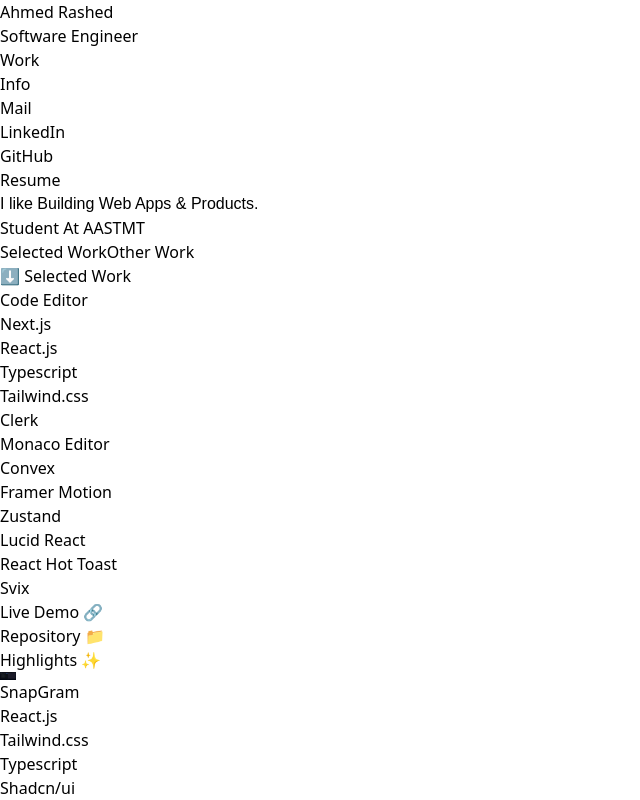
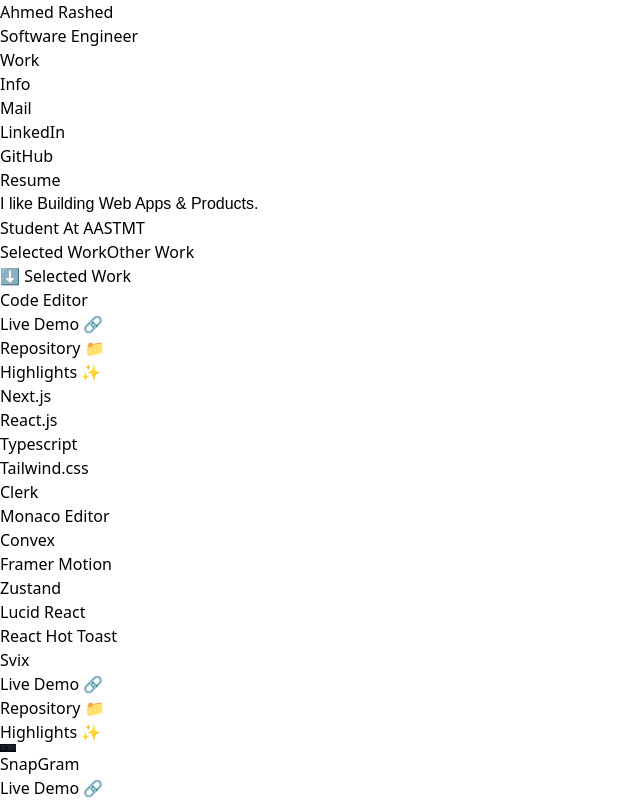
Before and after one commit to legendofnoobs/ProPortfolio, a React (Vite) app: page / in a window 1280 px wide. Shown: the top 800 px of the page, without its empty margins (0-640 px from the left). Built offline with nearby package versions, Linux system fonts and the light colour scheme.

Commit message:
css edits

```diff
--- a/index.html
+++ b/index.html
@@ -8,7 +8,7 @@
     <title>Ahmed Rashed</title>
   </head>
   <body class="bg-zinc-950 text-white">
-    <div class="w-full h-full fixed bg-blue-900/20 blur-[100px] rounded-full -top-2/4 left-1/2 -translate-x-1/2 -z-10"></div>
+    <div class="w-full h-full fixed bg-blue-900/40 blur-[300px] max-[1024px]:blur-[100px] rounded-full -top-2/4 left-1/2 -translate-x-1/2 -z-10"></div>
     <div id="root"></div>
     <script type="module" src="/src/main.jsx"></script>
   </body>
--- a/src/components/ProjectCard.jsx
+++ b/src/components/ProjectCard.jsx
@@ -10,18 +10,38 @@
 		<div className="h-fit w-full p-2 rounded-3xl border-2 border-white/20 hover:shadow-[0px_0px_550px_100px_rgb(66,135,245,0.1)] transition duration-300 ease bg-gradient-to-r from-slate-800 via-slate-400 to-slate-800 group">
 			<div className="max-w-full h-fit p-6 bg-zinc-900 bg-gradient-to-tr from-blue-900 via-zinc-900 to-red-900 rounded-2xl flex flex-col items-start justify-start relative overflow-hidden gap-y-5 max-[450px]:p-3 max-[450px]:bg-gradient-to-t">
 				{/* <div className={`w-96 h-96 absolute bg-red-600/50 blur-[100px] rounded-full -top-52 -right-10 z-0`}></div> */}
-				<div className="flex justify-between items-start gap-x-20 w-full z-20 max-[1200px]:flex-col max-[1200px]:gap-y-5">
-					<div className="flex flex-col gap-y-5">
-						<h1 className="text-3xl z-10">{props.title}</h1>
+				<div className="flex flex-col justify-between items-start gap-5 w-full z-20 max-[1200px]:flex-col max-[1200px]:gap-y-5">
+					<div className="flex flex-row justify-between items-center w-full">
+						<h1 className="text-3xl z-10 text-nowrap">{props.title}</h1>
 						{/* <p className="text-xl z-10 text-wrap max-[540px]:text-base ">{props.description}</p> */}
-						<ul className="flex flex-wrap gap-3">
+						<ul className="flex flex-row gap-5 max-[1200px]:flex-row max-[1200px]:gap-x-5 flex-wrap max-[540px]:flex-row justify-end max-[1500px]:hidden">
+							<li>
+								<a className="text-lg px-3 py-1 bg-green-700/40 border border-transparent transition-all hover:border-green-500 backdrop-blur-lg rounded-lg max-[540px]:text-base" target="_blank" rel="noopener noreferrer" href={props.live}>
+									Live Demo 🔗
+								</a>
+							</li>
+							<li>
+								<a className="text-lg px-3 py-1 bg-yellow-500/40 border border-transparent transition-all hover:border-yellow-500 backdrop-blur-lg rounded-lg max-[540px]:text-base" target="_blank" rel="noopener noreferrer" href={props.gitHUB}>
+									Repository 📁
+								</a>
+							</li>
+							<li>
+								<Link
+									className="text-lg px-3 py-1 bg-blue-500/40 border border-transparent transition-all hover:border-blue-500 backdrop-blur-lg rounded-lg max-[540px]:text-base"
+									to={`work/highlights/${props.id}`}
+								>
+									Highlights ✨
+								</Link>
+							</li>
+						</ul>
+					</div>
+					<div className="w-fit text-nowrap">
+						<ul className="flex flex-wrap gap-3 mb-5">
 							{props.usedTech.map((tech, index) => (
 								<li key={index} className="px-3 py-1 w-fit bg-white/10 rounded-full max-[540px]:text-sm">{tech}</li>
 							))}
 						</ul>
-					</div>
-					<div className="w-fit text-nowrap">
-						<ul className="flex flex-col gap-5 max-[1200px]:flex-row max-[1200px]:gap-x-5 flex-wrap max-[540px]:flex-row">
+						<ul className="flex flex-row gap-3 max-[1200px]:flex-row max-[1200px]:gap-5 flex-wrap max-[540px]:flex-row justify-center min-[1501px]:hidden max-[768px]:justify-start">
 							<li>
 								<a className="text-lg px-3 py-1 bg-green-700/40 border border-transparent transition-all hover:border-green-500 backdrop-blur-lg rounded-lg max-[540px]:text-base" target="_blank" rel="noopener noreferrer" href={props.live}>
 									Live Demo 🔗
@@ -44,7 +64,7 @@
 					</div>
 				</div>
 				<div className="rounded-xl z-20 relative">
-					<img src={props.imgURL} alt={props.title} className="rounded-xl w-full h-auto relative top-16 group-hover:top-0 transition-all duration-300" loading="lazy"
+					<img src={props.imgURL} alt={props.title} className="rounded-xl w-full h-auto relative top-16 group-hover:top-0 transition-all duration-300 max-[768px]:top-0" loading="lazy"
 						width={16}
 						height={9} />
 				</div>
```
